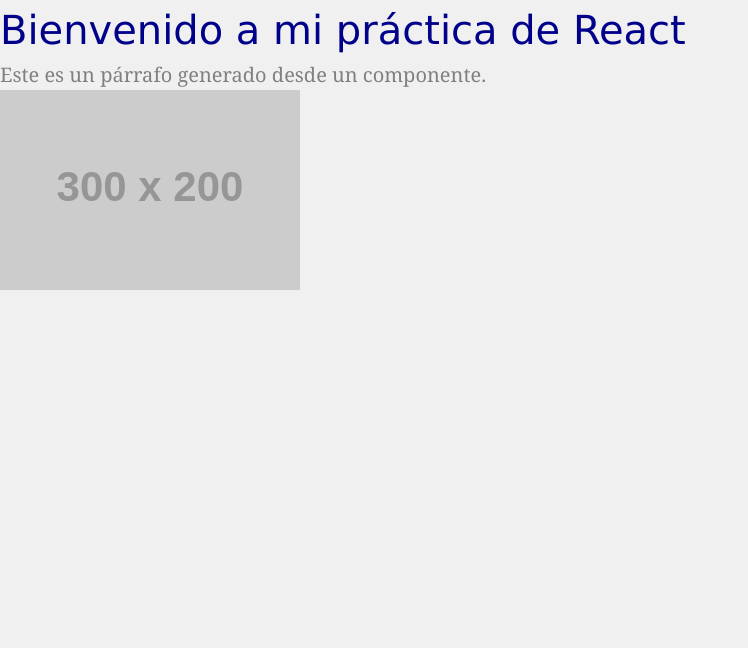
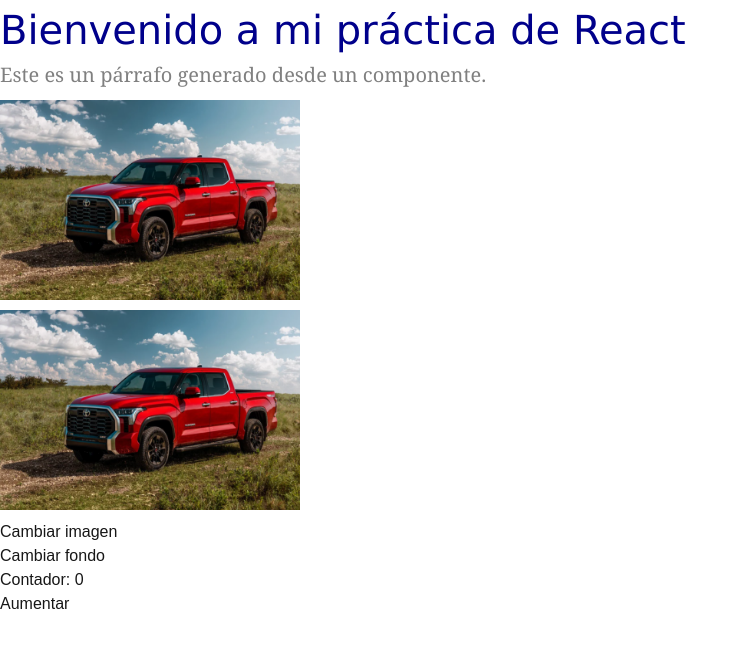
Before and after one commit to BrianGL1525/practica-1, a Next.js app: page / in a window 1280 px wide. Shown: the top 648 px of the page, without its empty margins (0-748 px from the left). Built offline with nearby package versions, Linux system fonts and the light colour scheme.

Commit message:
Practica #2 - UseState

```diff
--- /dev/null
+++ b/src/Components/CambiarFondo.tsx
@@ -0,0 +1,29 @@
+'use client';
+
+import { useState, useEffect } from 'react';
+
+export default function CambiarFondo() {
+  const [color, setColor] = useState('white');
+
+  const cambiarColor = () => {
+    // Cambia entre blanco y azul claro
+    const nuevoColor = color === 'white' ? '#cce7ff' : 'white';
+    setColor(nuevoColor);
+  };
+
+  useEffect(() => {
+    // Aplica el color al fondo del body
+    document.body.style.backgroundColor = color;
+
+    // Limpieza (opcional)
+    return () => {
+      document.body.style.backgroundColor = '';
+    };
+  }, [color]);
+
+  return (
+    <button onClick={cambiarColor}>
+      Cambiar fondo
+    </button>
+  );
+}
--- /dev/null
+++ b/src/Components/Contador.tsx
@@ -0,0 +1,16 @@
+'use client';
+
+import { useState } from 'react';
+
+export default function Contador() {
+  const [contador, setContador] = useState(0);
+
+  return (
+    <div>
+      <p>Contador: {contador}</p>
+      <button onClick={() => setContador(contador + 1)}>
+        Aumentar
+      </button>
+    </div>
+  );
+}
--- a/src/Components/Imagen.tsx
+++ b/src/Components/Imagen.tsx
@@ -12,6 +12,15 @@
   height = "200px",
 }: ImagenProps) {
   return (
-    <img src={src} alt={alt} style={{ width, height }} />
+    <img
+      src={src}
+      alt={alt}
+      style={{
+        width,
+        height,
+        margin: "10px 0",
+        display: "block",
+      }}
+    />
   );
 }
--- /dev/null
+++ b/src/Components/ImagenToggle.tsx
@@ -0,0 +1,24 @@
+'use client';
+
+import { useState } from 'react';
+
+export default function ImagenToggle() {
+  const [mostrarPrimera, setMostrarPrimera] = useState(true);
+
+  const cambiarImagen = () => {
+    setMostrarPrimera(!mostrarPrimera);
+  };
+
+  return (
+    <div>
+      <img
+        src={mostrarPrimera ? "/imagenes/troca1.png" : "/imagenes/troca2.png"}
+        alt="Camioneta"
+        style={{ width: '300px', height: '200px', marginBottom: '10px' }}
+      />
+      <button onClick={cambiarImagen}>
+        Cambiar imagen
+      </button>
+    </div>
+  );
+}
--- a/src/app/page.tsx
+++ b/src/app/page.tsx
@@ -1,6 +1,11 @@
 import Imagen from '@/Components/Imagen';
 import Titulo from '@/Components/Titulo';
 import Parrafo from '@/Components/Parrafo';
+import Contador from '@/Components/Contador';
+import ImagenToggle from '@/Components/ImagenToggle';
+import CambiarFondo from '@/Components/CambiarFondo';
+
+
 
 export default function Home() {
   return (
@@ -11,18 +16,25 @@
         fontSize="40px"
         fontFamily="Verdana"
       />
+
       <Parrafo
         contenido="Este es un párrafo generado desde un componente."
         color="gray"
         fontSize="20px"
         fontFamily="Georgia"
       />
+
       <Imagen
-        src="https://via.placeholder.com/300x200"
-        alt="Imagen de prueba"
+        src="/imagenes/troca1.png"
+        alt="Camioneta 1"
         width="300px"
         height="200px"
       />
+      <ImagenToggle />
+      <CambiarFondo />
+
+
+      <Contador /> {/* Si ya tienes el componente de contador */}
     </main>
   );
 }
```
Also changed, not shown: tsconfig.json (+11 -4 lines), public/imagenes/troca1.png (added), public/imagenes/troca2.png (added).
